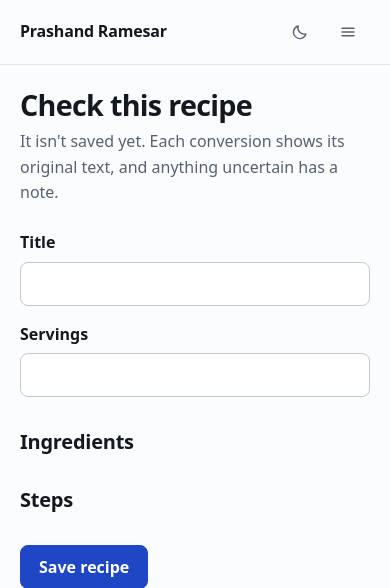
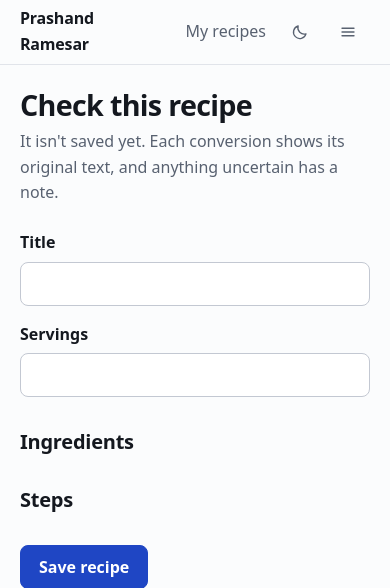
Before and after one commit to prashandramesar/personal-website, a Python web app: template templates/recipes_review.html in a window 390 px wide. Shown: the top 588 px of the page. Run offline with Jinja, Linux system fonts and the light colour scheme; the template is opened without the code that fills it, so the values that code supplies are empty.

Commit message:
Move My recipes to the header, and update the tool screenshots
The link now sits in the header of every page, always visible on phones
instead of in the homepage hero. It opens the login page unless you are
logged in.

Replaces the four /recipe_tool screenshots with new ones in the current
design.

Co-Authored-By: Claude Opus 5.5 <noreply@anthropic.com>

```diff
--- a/static/css/site.css
+++ b/static/css/site.css
@@ -298,6 +298,16 @@ a, button, summary { -webkit-tap-highlight-color: transparent; touch-action: man
 .site-links a { color: var(--muted); transition: color 100ms ease; }
 .site-links a:hover, .site-links a[aria-current="page"] { color: var(--fg); }
 .site-actions { display: flex; align-items: center; gap: 0.25rem; }
+.site-recipes {
+    display: inline-flex;
+    align-items: center;
+    min-height: 2.75rem;
+    padding-inline: 0.5rem;
+    white-space: nowrap;
+    color: var(--muted);
+    transition: color 100ms ease;
+}
+.site-recipes:hover { color: var(--fg); }
 
 #menu-toggle { display: inline-flex; }
 
--- a/templates/index.html
+++ b/templates/index.html
@@ -16,7 +16,6 @@
         <div class="flex flex-wrap items-center gap-4">
             <a href="/kaai" class="btn btn-primary">Read the KAAI case study</a>
             <a href="/dog_classifier" class="btn">Try a live AI demo</a>
-            <a href="/recipes" rel="nofollow" class="link-arrow">My recipes {{ icons.arrow() }}</a>
         </div>
     </div>
 
--- a/templates/navbar.html
+++ b/templates/navbar.html
@@ -10,6 +10,7 @@
                 {% endfor %}
             </div>
             <div class="site-actions">
+                <a href="/recipes" rel="nofollow" class="site-recipes">My recipes</a>
                 <button id="theme-toggle" type="button" class="icon-btn" aria-label="Switch theme">{{ icons.moon() }}{{ icons.sun() }}</button>
                 <button id="menu-toggle" type="button" class="icon-btn" aria-label="Open menu" aria-expanded="false" aria-controls="mobile-menu">{{ icons.menu() }}</button>
             </div>
```
Also changed, not shown: CLAUDE.md (+1 -1 lines), static/css/theme.css (+10 -0 lines), tests/test_recipes.py (+11 -5 lines), static/img/recipe_tool/01-recipe-list.png, static/img/recipe_tool/02-import-page.png, static/img/recipe_tool/03-review-page.png, static/img/recipe_tool/04-saved-page.png.
